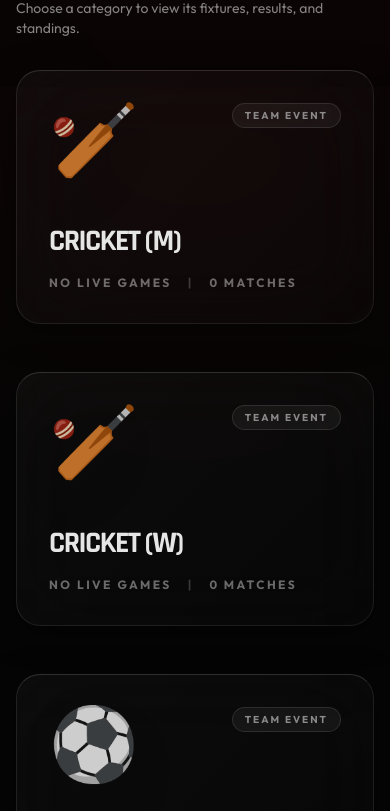
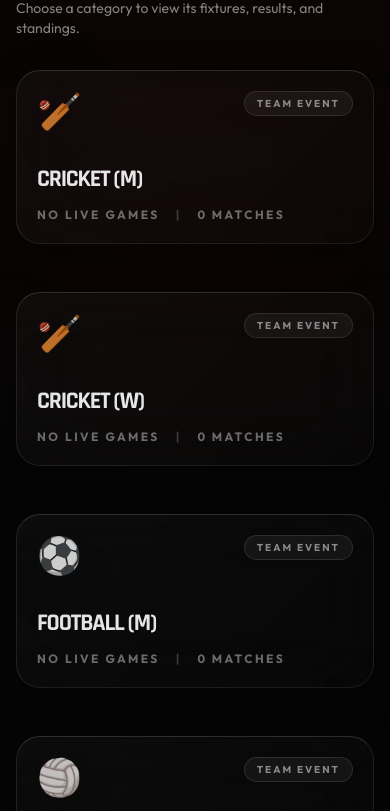
Before and after one commit to samxshetty/vpl, a Next.js app: page /sports in a window 390 px wide. Shown: the part 757-1568 px from the top of the page. Built offline with nearby package versions, Linux system fonts and the light colour scheme; no server answers; the database is empty.

Commit message:
sixth commit

```diff
--- a/src/components/PublicBits.tsx
+++ b/src/components/PublicBits.tsx
@@ -34,7 +34,14 @@ export function MatchCard({ m, map }: { m: Match; map: EntryMap }) {
         </div>
         <div className="text-center min-w-20">
           {started ? (
-            <div className="font-numbers text-2xl md:text-3xl text-[#f59e0b] tracking-wider whitespace-nowrap">
+            <div
+              className={clsx(
+                "font-numbers text-2xl md:text-3xl tracking-wider whitespace-nowrap",
+                m.status === "COMPLETED"
+                  ? "text-[#facc15]"
+                  : "text-[#f59e0b]"
+              )}
+            >
               {m.scoreA || "–"} <span className="text-white/25">-</span> {m.scoreB || "–"}
             </div>
           ) : (
--- a/src/components/SportsGrid.tsx
+++ b/src/components/SportsGrid.tsx
@@ -18,15 +18,15 @@ export function SportsGrid() {
           return (
             <Link key={sport.id} href={`/sports/${sport.id}`} className="group relative block outline-none focus-visible:outline-2 focus-visible:outline-[#f59e0b] rounded-3xl">
               <div className={`absolute -inset-0.5 rounded-[2rem] blur-xl opacity-0 group-hover:opacity-100 transition-opacity duration-700 bg-gradient-to-br ${sport.theme} to-transparent mix-blend-screen`} />
-              <div className={`glass-panel p-8 rounded-3xl relative overflow-hidden bg-gradient-to-br ${sport.theme} to-transparent h-full transition-all duration-500 hover:border-white/20 hover:scale-[1.02] flex flex-col justify-between`}>
-                <div className="flex justify-between items-start mb-12">
-                  <div className="text-7xl opacity-80 group-hover:opacity-100 group-hover:scale-110 transition-transform origin-top-left drop-shadow-2xl" aria-hidden>
+              <div className={`glass-panel p-5 sm:p-8 rounded-3xl relative overflow-hidden bg-gradient-to-br ${sport.theme} to-transparent h-full transition-all duration-500 hover:border-white/20 hover:scale-[1.02] flex flex-col justify-between`}>
+                <div className="flex justify-between items-start mb-8 sm:mb-12">
+                  <div className="text-4xl sm:text-5xl md:text-7xl opacity-80 group-hover:opacity-100 group-hover:scale-110 transition-transform origin-top-left drop-shadow-2xl" aria-hidden>
                     {sport.icon}
                   </div>
                   <div className="px-3 py-1 rounded-full bg-white/5 border border-white/10 text-[10px] font-bold text-white/50 uppercase tracking-[0.2em]">{sport.kind === "TEAM" ? "TEAM EVENT" : "INDIVIDUAL EVENT"}</div>
                 </div>
                 <div>
-                  <h2 className="text-3xl font-bold tracking-tighter mb-4 text-white/90 group-hover:text-white transition-colors">{sport.name}</h2>
+                  <h2 className="text-2xl sm:text-3xl font-bold tracking-tighter mb-3 sm:mb-4 text-white/90 group-hover:text-white transition-colors">{sport.name}</h2>
                   <div className="flex items-center gap-4 text-xs font-bold uppercase tracking-[0.2em] text-white/40">
                     {active > 0 ? (
                       <span className="flex items-center gap-2 text-[#f59e0b]">
```
